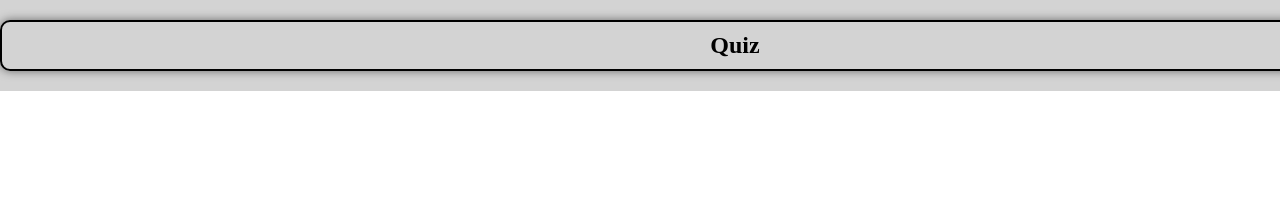
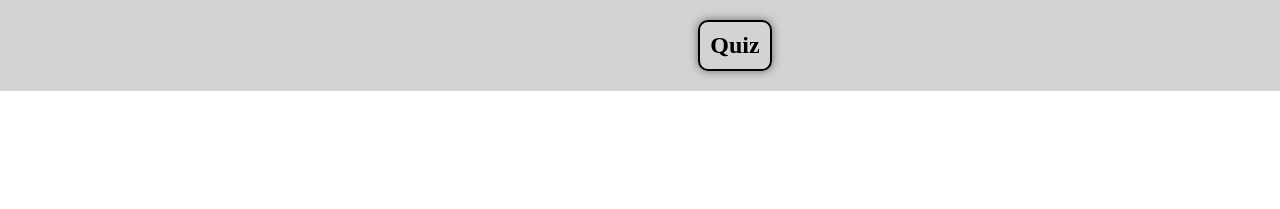
Before and after one commit to F21-1IM-2022-23/quizutvikling-gruppe-3, a plain HTML site: page index.html in a window 1280 px wide. Shown: the top 209 px of the page. Drawn offline with Linux system fonts and the light colour scheme.

Commit message:
ny tittel

```diff
--- a/style.css
+++ b/style.css
@@ -48,6 +48,8 @@ h1 { /* Denne påvirker stilen til overskriften i headeren */
     border: 2px solid black;
     border-radius: 10px;
     box-shadow: 0 0 10px rgba(0,0,0,0.5);
+    display: inline-block;
+    width: fit-content;
 }
 
 h2 { /* Denne påvirker stilen til Quiz-overskriften "hva kan du om [tema]?" */
```
